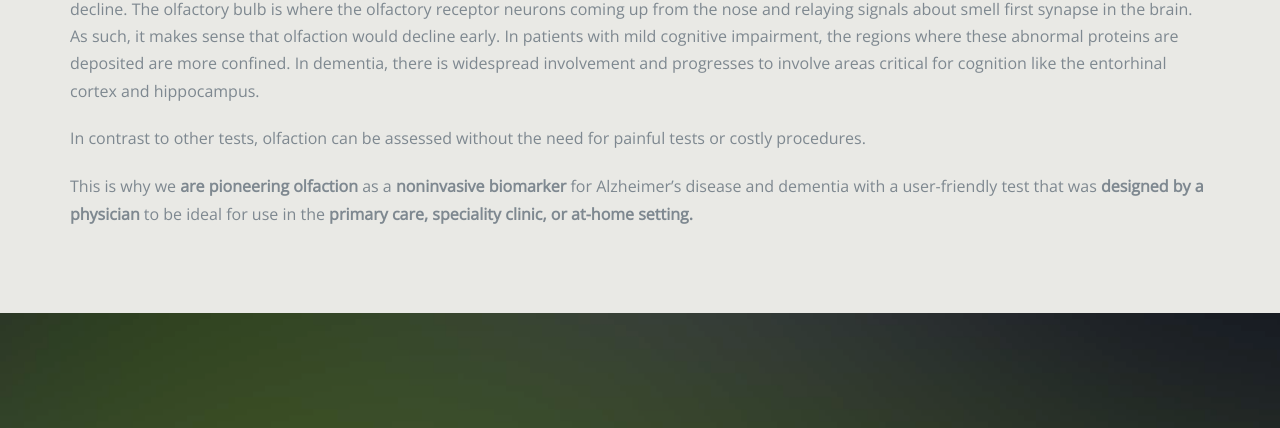
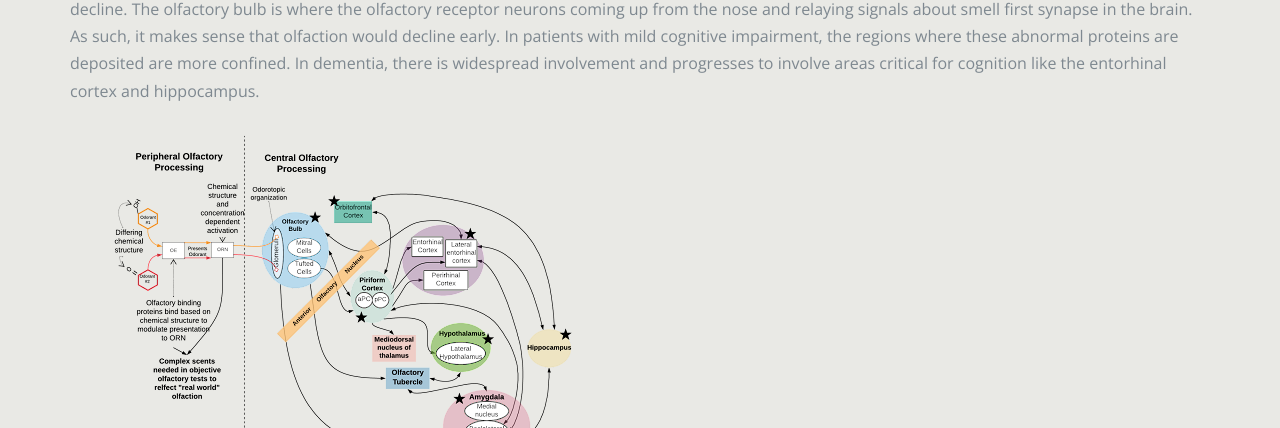
Before and after one commit to jerrypmwsh/aroma, a website: page index.html in a window 1280 px wide. Shown: the part 1964-2392 px from the top of the page. Drawn offline with nearby package versions, Linux system fonts and the light colour scheme; files whose address does not match are found by name; a web font is replaced by a local one.

Commit message:
adds diagram

```diff
--- a/index.html
+++ b/index.html
@@ -102,7 +102,7 @@
           <h3> Why Olfaction </h3>
           <p>Olfaction and neurocognition are strongly linked. The areas of the brain involved in olfactory processing have significant overlap with critical structures involved in thinking. </p>
           <p>The abnormal amyloid and tau proteins associated with Alzheimer’s disease deposit in the olfactory bulb prior to the onset of detectable cognitive decline. The olfactory bulb is where the olfactory receptor neurons coming up from the nose and relaying signals about smell first synapse in the brain. As such, it makes sense that olfaction would decline early. In patients with mild cognitive impairment, the regions where these abnormal proteins are deposited are more confined. In dementia, there is widespread involvement and progresses to involve areas critical for cognition like the entorhinal cortex and hippocampus. </p>
-          <!-- add image-->
+          <img src="img/why-o-diagram.png" alt="diagram">
           <p>In contrast to other tests, olfaction can be assessed without the need for painful tests or costly procedures.</p>
           <p> This is why we <b>are pioneering olfaction</b> as a <b>noninvasive biomarker</b> for Alzheimer’s disease and dementia with a user-friendly test that was <b>designed by a physician</b> to be ideal for use in the <b>primary care, speciality clinic, or at-home setting.</b></p>
         </div>
```
Also changed, not shown: img/why-o-diagram.png (added).
